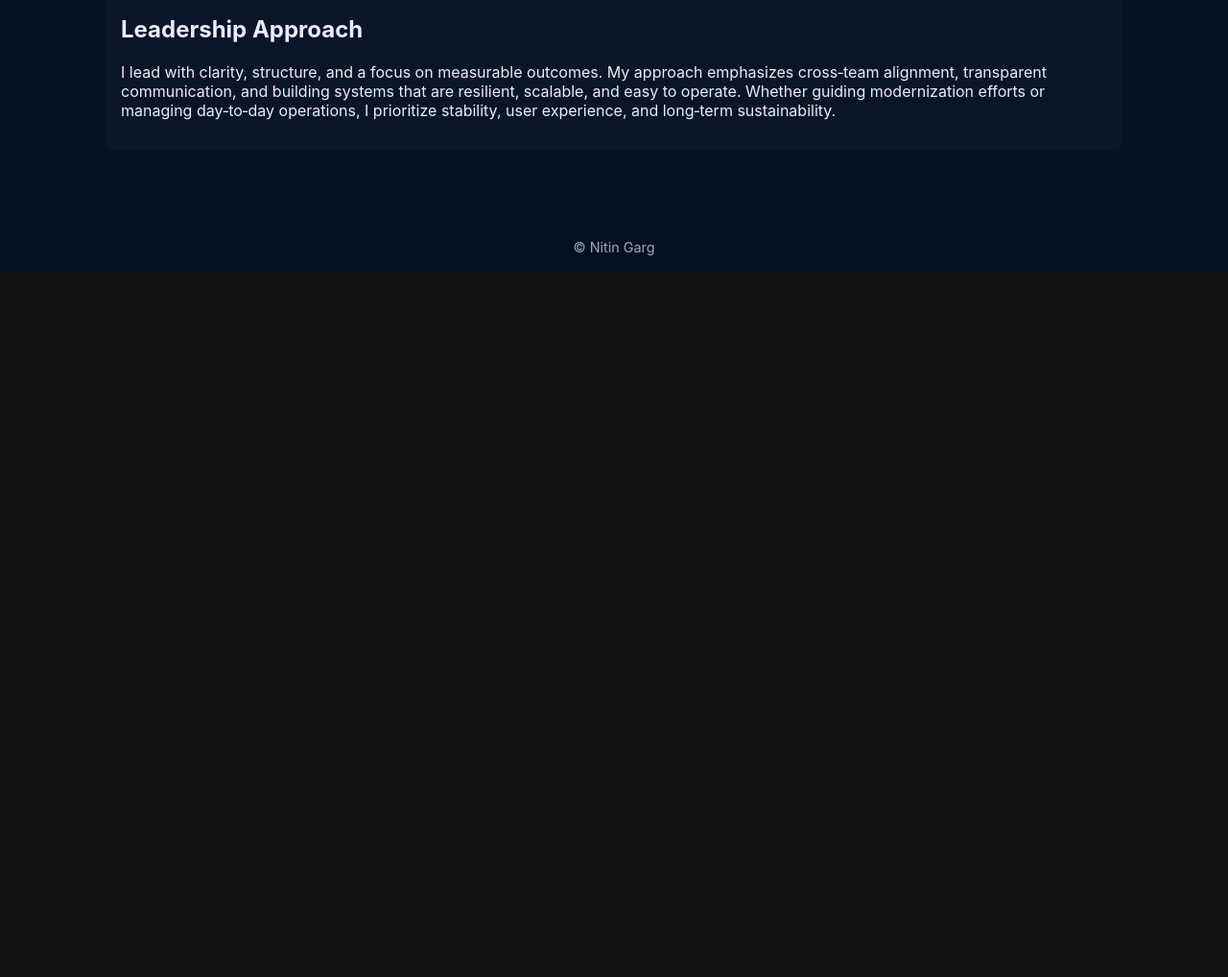
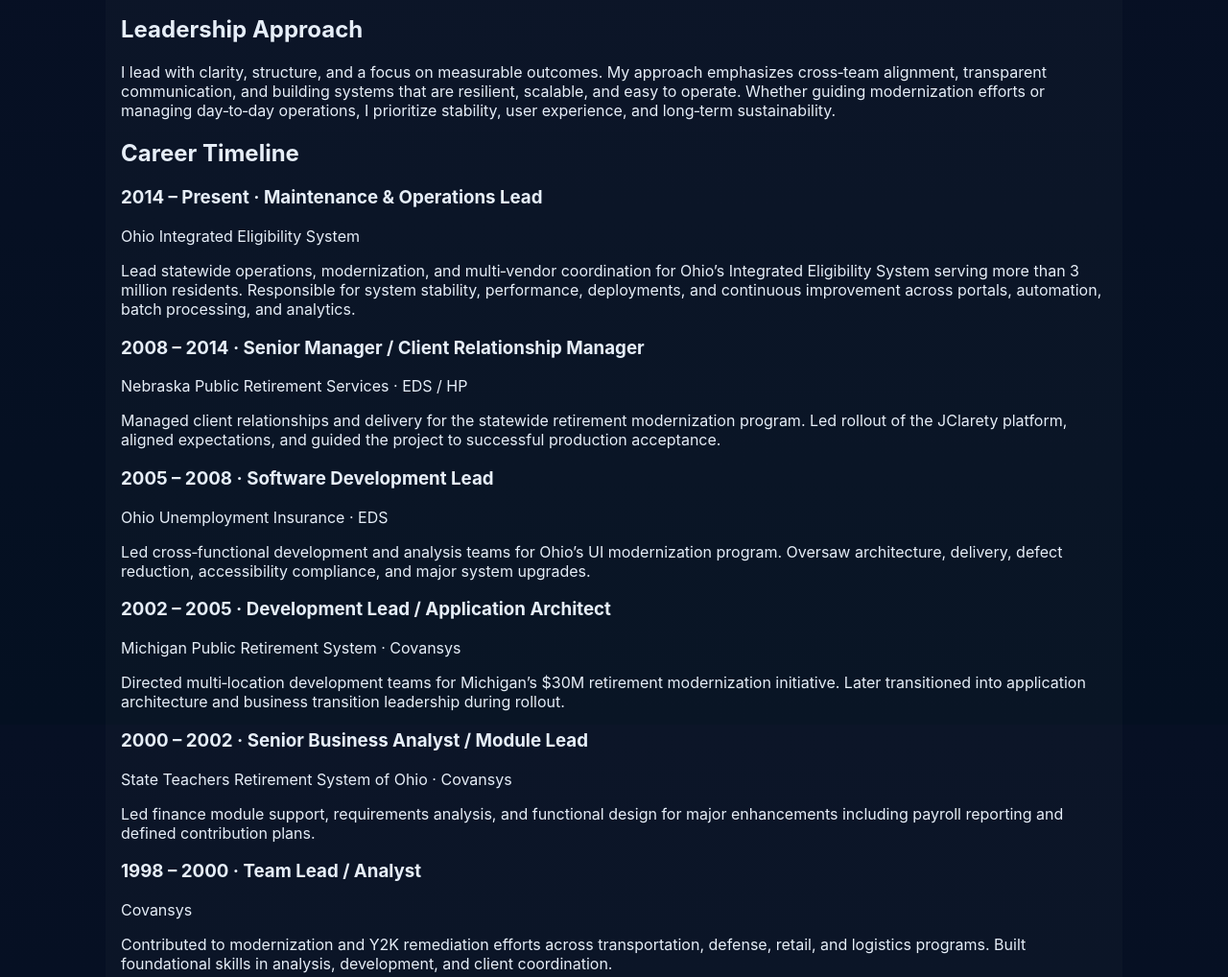
Before and after one commit to Nitins-Repo/personal-website, a website built with Vite: page about.html in a window 1280 px wide. Shown: the part 845-1863 px from the top of the page at 96% size. Before the commit the page ends 1127 px from the top, so only its background shows below. Built offline with nearby package versions, Linux system fonts and the light colour scheme.

Commit message:
Update and format about.html

```diff
--- a/about.html
+++ b/about.html
@@ -1,6 +1,8 @@
 <!doctype html>
 <html lang="en">
   <head>
+    <script type="module" src="/@vite/client">
+    </script>
     <meta charset="utf-8" />
     <meta name="viewport" content="width=device-width,initial-scale=1" />
     <title>
@@ -62,80 +64,155 @@
         About Me
       </h1>
       <section>
-  <address>
-  </address>
-
-  <h2>Professional Summary</h2>
+        <h2>
+          Professional Summary
+        </h2>
         <p>
-    I am a technology leader with more than 25 years of experience delivering
-    large‑scale solutions for State and Local Government agencies. My work spans
-    the full software development lifecycle, with deep domain expertise across
-    <strong>Health and Human Services</strong>, <strong>Unemployment Insurance</strong>,
-    <strong>Retirement Systems</strong>, and <strong>Transportation</strong> programs.
-    Throughout my career, I’ve helped modernize complex legacy platforms,
-    streamline operations, and deliver systems that directly support millions of
-    citizens.
+          I am a technology leader with more than 25 years of experience delivering large‑scale solutions for State and Local Government agencies. My work spans the full software development lifecycle, with deep domain expertise across
+          <strong>
+            Health and Human Services
+          </strong>
+          ,
+          <strong>
+            Unemployment Insurance
+          </strong>
+          ,
+          <strong>
+            Retirement Systems
+          </strong>
+          , and
+          <strong>
+            Transportation
+          </strong>
+          programs. Throughout my career, I’ve helped modernize complex legacy platforms, streamline operations, and deliver systems that directly support millions of citizens.
         </p>
-
         <p>
-    Today, I serve as the <strong>Maintenance &amp; Operations Lead for Ohio’s
-    Integrated Eligibility System</strong>, a statewide platform supporting
-    Medicaid, SNAP, TANF, and Child Care programs for more than
-    <strong>3 million residents</strong>. I oversee system performance,
-    operational continuity, and multi‑vendor coordination across mission‑critical
-    components that thousands of users rely on every day.
+          Today, I serve as the
+          <strong>
+            Maintenance &amp; Operations Lead for Ohio’s Integrated Eligibility System
+          </strong>
+          , a statewide platform supporting Medicaid, SNAP, TANF, and Child Care programs for more than
+          <strong>
+            3 million residents
+          </strong>
+          . I oversee system performance, operational continuity, and multi‑vendor coordination across mission‑critical components that thousands of users rely on every day.
         </p>
-
         <p>
-    Beyond stabilizing and optimizing large public‑sector systems, I bring a
-    strategic perspective on emerging technologies — including the use of
-    <strong>AI, automation, and analytics</strong> to enhance service delivery,
-    strengthen decision‑making, and improve operational efficiency. My focus is
-    on integrating modern capabilities in ways that elevate program performance
-    while maintaining the reliability, compliance, and scalability that
-    government systems demand.
+          Beyond stabilizing and optimizing large public‑sector systems, I bring a strategic perspective on emerging technologies — including the use of
+          <strong>
+            AI, automation, and analytics
+          </strong>
+          to enhance service delivery, strengthen decision‑making, and improve operational efficiency. My focus is on integrating modern capabilities in ways that elevate program performance while maintaining the reliability, compliance, and scalability that government systems demand.
         </p>
-
         <p>
-    My career has been built on leading diverse teams, driving modernization
-    efforts, and ensuring that complex public‑sector programs operate with
-    stability, clarity, and measurable impact.
+          My career has been built on leading diverse teams, driving modernization efforts, and ensuring that complex public‑sector programs operate with stability, clarity, and measurable impact.
         </p>
-
-  <h2>Core Focus Areas</h2>
+        <h2>
+          Core Focus Areas
+        </h2>
         <ul>
-    <li>Public‑sector modernization &amp; legacy transformation</li>
-    <li>Large‑scale Maintenance &amp; Operations leadership</li>
-    <li>Integrated Eligibility systems (Medicaid, SNAP, TANF, Child Care)</li>
-    <li>Unemployment Insurance &amp; Retirement Systems</li>
-    <li>AI‑driven operational efficiency &amp; automation</li>
-    <li>Multi‑vendor coordination &amp; statewide program delivery</li>
+          <li>
+            Public‑sector modernization &amp; legacy transformation
+          </li>
+          <li>
+            Large‑scale Maintenance &amp; Operations leadership
+          </li>
+          <li>
+            Integrated Eligibility systems (Medicaid, SNAP, TANF, Child Care)
+          </li>
+          <li>
+            Unemployment Insurance &amp; Retirement Systems
+          </li>
+          <li>
+            AI‑driven operational efficiency &amp; automation
+          </li>
+          <li>
+            Multi‑vendor coordination &amp; statewide program delivery
+          </li>
         </ul>
-
-  <h2>Leadership Approach</h2>
+        <h2>
+          Leadership Approach
+        </h2>
         <p>
-    I lead with clarity, structure, and a focus on measurable outcomes. My
-    approach emphasizes cross‑team alignment, transparent communication, and
-    building systems that are resilient, scalable, and easy to operate. Whether
-    guiding modernization efforts or managing day‑to‑day operations, I prioritize
-    stability, user experience, and long‑term sustainability.
+          I lead with clarity, structure, and a focus on measurable outcomes. My approach emphasizes cross‑team alignment, transparent communication, and building systems that are resilient, scalable, and easy to operate. Whether guiding modernization efforts or managing day‑to‑day operations, I prioritize stability, user experience, and long‑term sustainability.
         </p>
+        <h2>
+          Career Timeline
+        </h2>
+        <div class="career-timeline">
+          <div class="timeline-item">
+            <h3>
+              2014 – Present · Maintenance &amp; Operations Lead
+            </h3>
+            <p class="meta">
+              Ohio Integrated Eligibility System
+            </p>
+            <p>
+              Lead statewide operations, modernization, and multi‑vendor coordination for Ohio’s Integrated Eligibility System serving more than 3 million residents. Responsible for system stability, performance, deployments, and continuous improvement across portals, automation, batch processing, and analytics.
+            </p>
+          </div>
+          <div class="timeline-item">
+            <h3>
+              2008 – 2014 · Senior Manager / Client Relationship Manager
+            </h3>
+            <p class="meta">
+              Nebraska Public Retirement Services · EDS / HP
+            </p>
+            <p>
+              Managed client relationships and delivery for the statewide retirement modernization program. Led rollout of the JClarety platform, aligned expectations, and guided the project to successful production acceptance.
+            </p>
+          </div>
+          <div class="timeline-item">
+            <h3>
+              2005 – 2008 · Software Development Lead
+            </h3>
+            <p class="meta">
+              Ohio Unemployment Insurance · EDS
+            </p>
+            <p>
+              Led cross‑functional development and analysis teams for Ohio’s UI modernization program. Oversaw architecture, delivery, defect reduction, accessibility compliance, and major system upgrades.
+            </p>
+          </div>
+          <div class="timeline-item">
+            <h3>
+              2002 – 2005 · Development Lead / Application Architect
+            </h3>
+            <p class="meta">
+              Michigan Public Retirement System · Covansys
+            </p>
+            <p>
+              Directed multi‑location development teams for Michigan’s $30M retirement modernization initiative. Later transitioned into application architecture and business transition leadership during rollout.
+            </p>
+          </div>
+          <div class="timeline-item">
+            <h3>
+              2000 – 2002 · Senior Business Analyst / Module Lead
+            </h3>
+            <p class="meta">
+              State Teachers Retirement System of Ohio · Covansys
+            </p>
+            <p>
+              Led finance module support, requirements analysis, and functional design for major enhancements including payroll reporting and defined contribution plans.
+            </p>
+          </div>
+          <div class="timeline-item">
+            <h3>
+              1998 – 2000 · Team Lead / Analyst
+            </h3>
+            <p class="meta">
+              Covansys
+            </p>
+            <p>
+              Contributed to modernization and Y2K remediation efforts across transportation, defense, retail, and logistics programs. Built foundational skills in analysis, development, and client coordination.
+            </p>
+          </div>
+        </div>
       </section>
     </main>
     <footer class="site-footer">
       © Nitin Garg
     </footer>
     <script type="module" src="/src/main.js">
-
-
-
-
-
-
-
-
-
     </script>
   </body>
 </html>
-</html>
```
Lines whose indentation alone changed are shown as unchanged.
